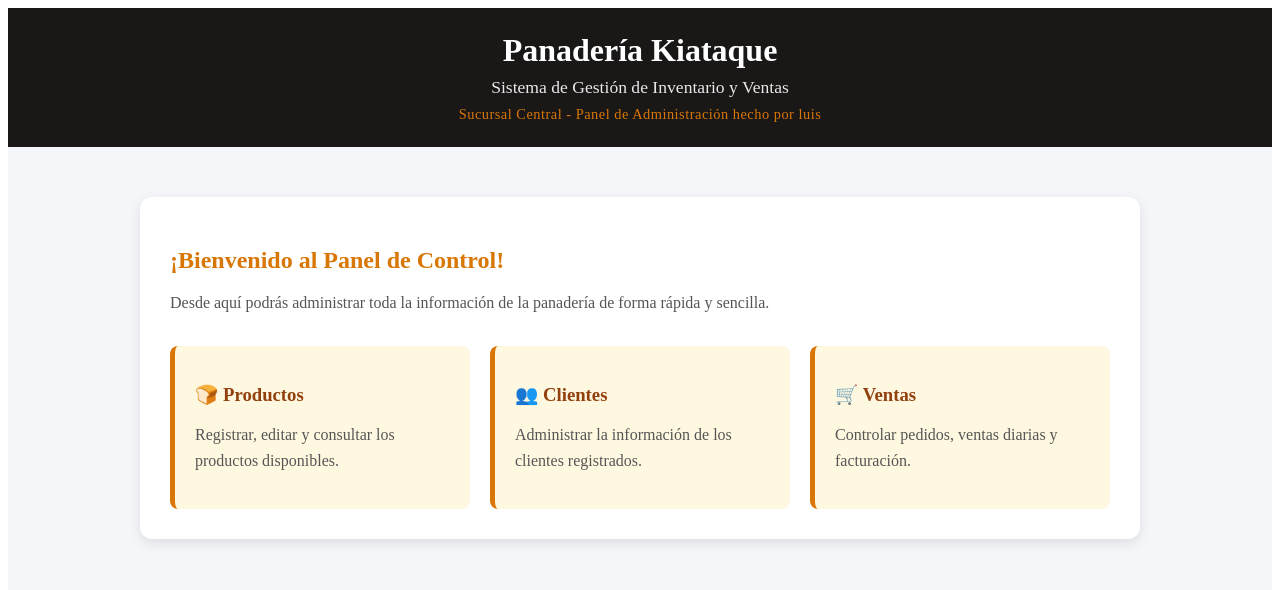
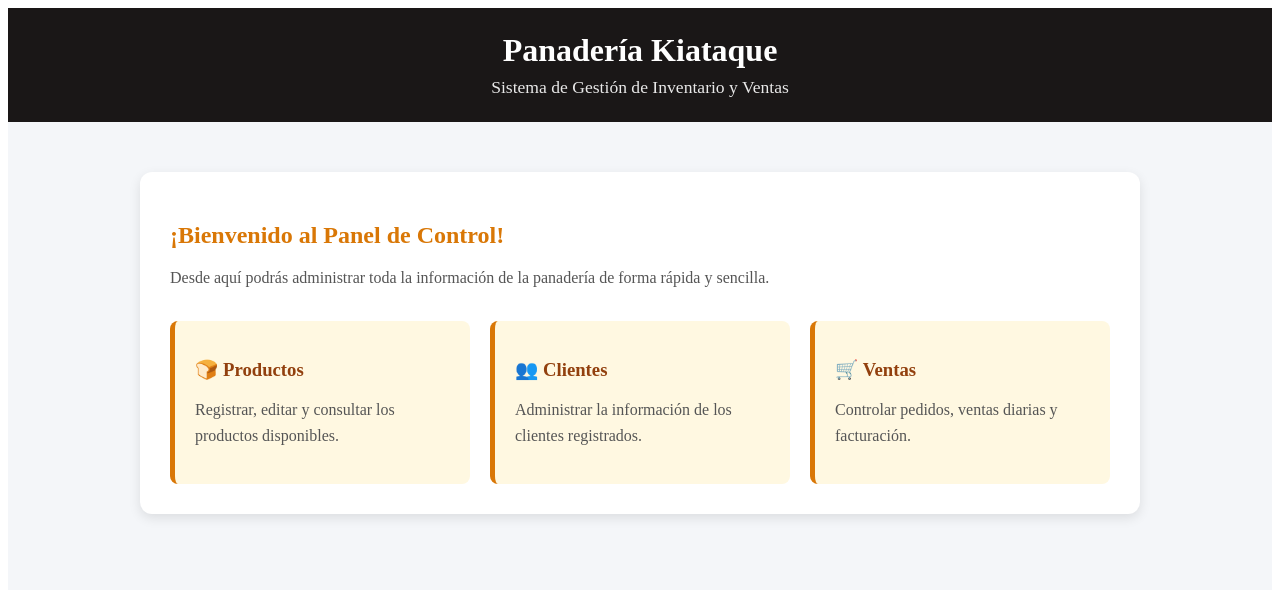
Before and after one commit to Mauroc95666/programacionweb2, a Vue app: page / in a window 1280 px wide. Shown: the top 590 px of the page. Built offline with nearby package versions, Linux system fonts and the light colour scheme.

Commit message:
Update App.vue

```diff
--- a/src/App.vue
+++ b/src/App.vue
@@ -1,102 +1,7 @@
 <script setup>
-import EncabezadoApp from './components/EncabezadoApp.vue'
+import InicioView from './views/InicioView.vue'
 </script>
 
 <template>
-  <div class="app">
-    <EncabezadoApp
-      titulo="Panadería Kiataque"
-      subtitulo="Sistema de Gestión de Inventario y Ventas"
-
-      adicional="Sucursal Central - Panel de Administración hecho por luis"
-
-    />
-
-    <main class="contenedor-panaderia">
-      <section class="panel-bienvenida">
-        <h2>¡Bienvenido al Panel de Control!</h2>
-
-        <p>
-          Desde aquí podrás administrar toda la información de la panadería de
-          forma rápida y sencilla.
-        </p>
-
-        <div class="opciones">
-          <div class="tarjeta">
-            <h3>🍞 Productos</h3>
-            <p>Registrar, editar y consultar los productos disponibles.</p>
-          </div>
-
-          <div class="tarjeta">
-            <h3>👥 Clientes</h3>
-            <p>Administrar la información de los clientes registrados.</p>
-          </div>
-
-          <div class="tarjeta">
-            <h3>🛒 Ventas</h3>
-            <p>Controlar pedidos, ventas diarias y facturación.</p>
-          </div>
-        </div>
-      </section>
-    </main>
-  </div>
+  <InicioView />
 </template>
-
-<style scoped>
-.app {
-  min-height: 100vh;
-  background-color: #f4f6f9;
-}
-
-.contenedor-panaderia {
-  max-width: 1000px;
-  margin: 30px auto;
-  padding: 20px;
-}
-
-.panel-bienvenida {
-  background: white;
-  padding: 30px;
-  border-radius: 12px;
-  box-shadow: 0 4px 12px rgba(0, 0, 0, 0.1);
-}
-
-.panel-bienvenida h2 {
-  color: #d97706;
-  margin-bottom: 15px;
-}
-
-.panel-bienvenida p {
-  color: #555;
-  line-height: 1.6;
-}
-
-.opciones {
-  margin-top: 30px;
-  display: grid;
-  grid-template-columns: repeat(auto-fit, minmax(220px, 1fr));
-  gap: 20px;
-}
-
-.tarjeta {
-  background: #fff8e1;
-  border-left: 5px solid #d97706;
-  border-radius: 8px;
-  padding: 20px;
-  transition: transform 0.2s ease, box-shadow 0.2s ease;
-}
-
-.tarjeta:hover {
-  transform: translateY(-5px);
-  box-shadow: 0 6px 15px rgba(0, 0, 0, 0.15);
-}
-
-.tarjeta h3 {
-  margin-bottom: 10px;
-  color: #92400e;
-}
-
-.tarjeta p {
-  color: #555;
-}
-</style>
```
